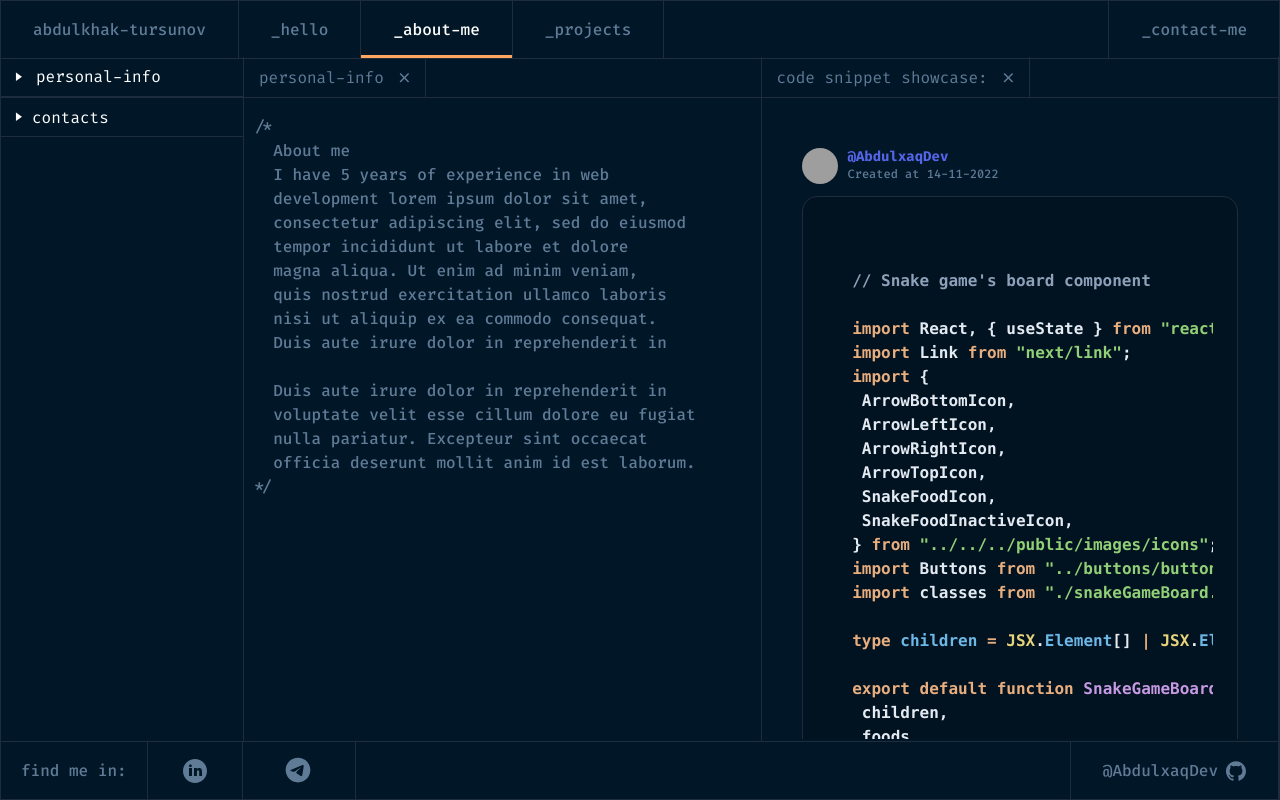
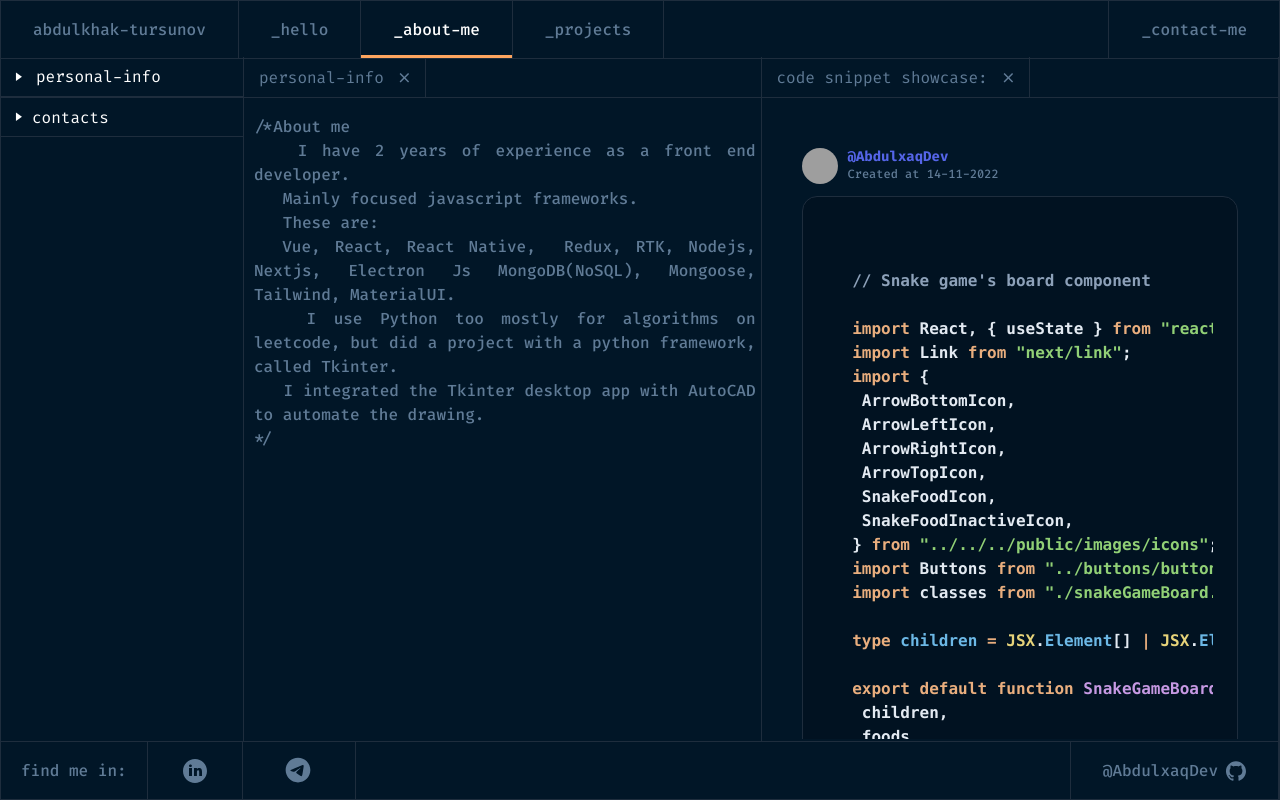
Before and after one commit to AbdulxaqDev/abdulkhak-tursunov, a Next.js app: page /aboutme/aboutme in a window 1280 px wide. Built offline with nearby package versions, Linux system fonts and the light colour scheme; grey boxes are pictures that could not be loaded.

Commit message:
added all information and configured the form to send email. Just let to connect emailing with google

```diff
--- a/components/aboutmeInfo/aboutmeInfo.module.css
+++ b/components/aboutmeInfo/aboutmeInfo.module.css
@@ -42,6 +42,12 @@
  height: calc(100vh - 157px);
  background-color: #1e2d3d00;
  border: none;
+ word-wrap: break-word;
+ white-space: pre-wrap;       /* Since CSS 2.1 */
+    white-space: -moz-pre-wrap;  /* Mozilla, since 1999 */
+    white-space: -pre-wrap;      /* Opera 4-6 */
+    white-space: -o-pre-wrap;    /* Opera 7 */
+    word-wrap: break-word;
 
  padding: 17px 5px 0 100px;
 
--- a/components/aboutmeInfo/aboutmeInfo.tsx
+++ b/components/aboutmeInfo/aboutmeInfo.tsx
@@ -5,17 +5,14 @@ import classes from "./aboutmeInfo.module.css";
 
 export default function AboutmeInfo({
  abotmeText,
- setAboutmeText,
  infoLabel,
  children,
 }: {
  abotmeText?: string;
- setAboutmeText: (text: string) => void;
  infoLabel: string;
  children?: any;
 }) {
  const [rowNums, setRowNums] = useState(16);
- const [edit, setEdit] = useState(false);
 
  return (
   <div className={classes.aboutmeInfo}>
@@ -32,22 +29,7 @@ export default function AboutmeInfo({
     children
    ) : (
     <>
-     <textarea
-      readOnly={edit}
-      maxLength={550}
-      onInput={(e) => {
-       const target = e.target as HTMLInputElement;
-       setRowNums(target.value.match(/\n/g)!.length + 1);
-       if (rowNums > 21) {
-        setEdit(true);
-       }
-      }}
-      value={abotmeText}
-      className={classes.aboutmeTextArea}
-      onChange={(e) => {
-       if (!edit) setAboutmeText(e.target.value);
-      }}
-     ></textarea>
+     <pre className={classes.aboutmeTextArea}>/*{abotmeText}*/</pre>
      <div className={classes.rowNums}>
       {new Array(rowNums).fill(0).map((num, i) => (
        <span className={classes.num} key={i}>
--- a/pages/aboutme/aboutme.tsx
+++ b/pages/aboutme/aboutme.tsx
@@ -21,22 +21,63 @@ const styles = {
  height: undefined,
 };
 
-const aboutText = `/*
+const info = [
+`About me
+   I have 2 years of experience as a front end developer.
+   Mainly focused javascript frameworks.
+   These are:
+  Vue, React, React Native,  Redux, RTK, Nodejs, Nextjs, Electron Js MongoDB(NoSQL), Mongoose, Tailwind, MaterialUI.
+   I use Python too mostly for algorithms on leetcode, but did a project with a python framework, called Tkinter.
+   I integrated the Tkinter desktop app with AutoCAD to automate the drawing.
+`,
+`Bio
+  I am 25 and from Uzbekistan. But, I live in Istanbul.
+  I can speak:
+   English(upper-intermediate)
+   Turkish(intermediate)
+   Russian(pre-intermediate)
+   ---
+   single
+`,
+`Interests
+  I like doing sport and being healthy.
+  I like phythical training, mostly doing push ups, push ups on bars and pull ups.
+  I do also e-sport, gaming. I like to play CS:GO.
+  I like also reading books, which are related to mostly ethical hacking and programming.
+`,
+`High-school
+  I studied Technical Architecture and Building Engineering at Civil engineering and Econmics college, between 2014 and 2017.
+`,
+`University
+  I studied  Geodesy, Cartography and Cadaster at Fergana politechnic institute, between 2018 and 2022.
+`,
+];
+
+const aboutText = `
   About me
-  I have 5 years of еxperience in web
-  development lorem ipsum dolor sit amet,
-  consectetur adipiscing elit, sed do eiusmod
-  tempor incididunt ut labore et dolore
-  magna aliqua. Ut enim ad minim veniam,
-  quis nostrud exercitation ullamco laboris
-  nisi ut aliquip ex ea commodo consequat.
-  Duis aute irure dolor in reprehenderit in
+  I have 2 years of experience as a front end developer. Mainly focused javascript frameworks. These are Vue, React, React Native,  Redux, RTK, Nodejs, Nextjs, Electron Js MongoDB(NoSQL), Mongoose, Tailwind, MaterialUI. I use Python mostly for algorithms on leetcode, but did a project with a python framework, called Tkinter. I integrated the Tkinter app with AutoCAD to automate the drawing.
+`;
 
-  Duis aute irure dolor in reprehenderit in
-  voluptate velit esse cillum dolore eu fugiat
-  nulla pariatur. Excepteur sint occaecat
-  officia deserunt mollit anim id est laborum.
-*/`;
+const bioText = `
+  I am 25 and from Uzbekistan. But, I live in Istanbul.
+  I can speak English(upper-intermediate), Turkish(intermediate) and Russian(pre-intermediate)
+  (--single--)
+`;
+
+const interestsText = `
+  I like doing sport and being healthy.
+  I like phythical training, mostly doing push ups, push ups on bars and pull ups.
+  I do also e-sport, gaming. I like to play CS:GO.
+  I like reading books, which are related to mostly ethical hacking and programming too.
+`;
+
+const eduHighSchoolText = `
+  I studied Technical Architecture and Building Engineering at Civil engineering and Econmics college, between 2014 and 2017.
+`;
+
+const eduUniversityText = `
+I studied  Geodesy, Cartography and Cadaster at Fergana politechnic institute, between 2018 and 2022.
+`;
 
 let labelPersonal = {
  name: "personal-info",
@@ -217,8 +258,29 @@ const showcases = [
 ];
 
 export default function Aboutme() {
- const [abotmeText, setAboutmeText] = useState(aboutText);
+ const [abotmeText, setAboutmeText] = useState(0);
  const [infoLabel, setInfoLabel] = useState("personal-info");
+
+ const changeInfoText = (text: string) => {
+  if (text === "personal-info") {
+   setAboutmeText(0);
+  }
+  if (text === "personal-info / bio") {
+   setAboutmeText(1);
+  }
+  if (text === "personal-info / interests") {
+   setAboutmeText(2);
+  }
+  if (text === "personal-info / education / high-school") {
+   setAboutmeText(3);
+  }
+  if (text === "personal-info / education / university") {
+   setAboutmeText(4);
+  }
+  console.log(text);
+
+  setInfoLabel(text);
+ };
 
  return (
   <Layout title="aboutme" styles={styles}>
@@ -228,14 +290,14 @@ export default function Aboutme() {
      <DropDown
       label={labelPersonal}
       styles={{ borderBottom: "1px solid #1e2d3d", height: 40 }}
-      setInfoLabel={setInfoLabel}
+      setInfoLabel={changeInfoText}
      >
-      <DropDown label={labelBio} setInfoLabel={setInfoLabel}></DropDown>
-      <DropDown label={labelInterests} setInfoLabel={setInfoLabel}></DropDown>
+      <DropDown label={labelBio} setInfoLabel={changeInfoText}></DropDown>
+      <DropDown label={labelInterests} setInfoLabel={changeInfoText}></DropDown>
       <DropDown
        label={labelEducation}
        titles={educationTitles}
-       setInfoLabel={setInfoLabel}
+       setInfoLabel={changeInfoText}
       ></DropDown>
      </DropDown>
 
@@ -251,11 +313,7 @@ export default function Aboutme() {
       {}
      </DropDown>
     </AboutmeSideBar>
-    <AboutmeInfo
-     abotmeText={abotmeText}
-     setAboutmeText={setAboutmeText}
-     infoLabel={infoLabel}
-    />
+    <AboutmeInfo abotmeText={info[abotmeText]} infoLabel={infoLabel} />
     <AboutmeShowcase>
      {showcases.map((code, i) => (
       <CodeShowCase key={i} showcase={code} />
```
Also changed, not shown: components/form/form.tsx (+13 -3 lines), pages/contactme/contactme.tsx (+35 -5 lines).
